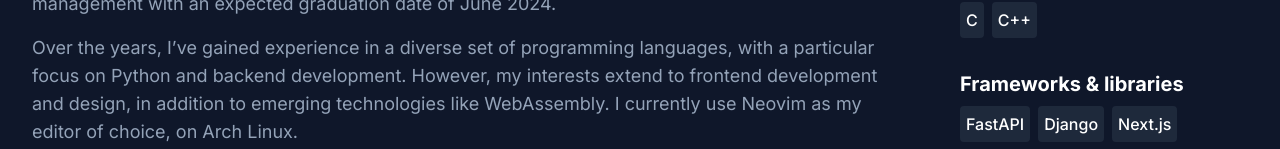
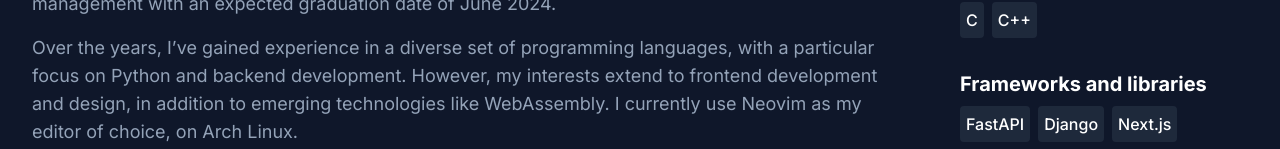
Before and after one commit to HakonHarnes/website, a Next.js app: page / in a window 1280 px wide. Shown: the part 802-951 px from the top of the page. Built offline with nearby package versions, Linux system fonts and the light colour scheme.

Commit message:
chore: use "and", not "&"

```diff
--- a/app/components/AboutSection.tsx
+++ b/app/components/AboutSection.tsx
@@ -85,7 +85,7 @@ function Skills() {
       />
       <SkillList
         key="frameworks"
-        title="Frameworks & libraries"
+        title="Frameworks and libraries"
         technologies={[
           "FastAPI",
           "Django",
```
